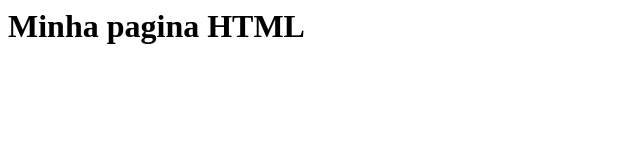
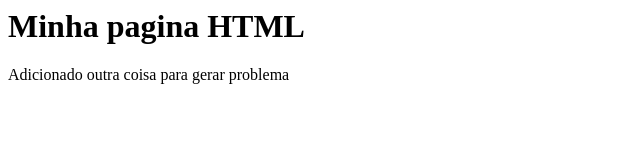
Before and after one commit to ariellecs/gamaGit, a plain HTML site: page index.html in a window 1280 px wide. Shown: the whole page, without its empty margins (0-640 px from the left). Drawn offline with Linux system fonts and the light colour scheme.

Commit message:
outro commit, agora em main

```diff
--- a/index.html
+++ b/index.html
@@ -5,5 +5,6 @@
     </head>
     <body>
         <h1>Minha pagina HTML</h1>
+        <p>Adicionado outra coisa para gerar problema</p>
     </body>
 </html>
```
